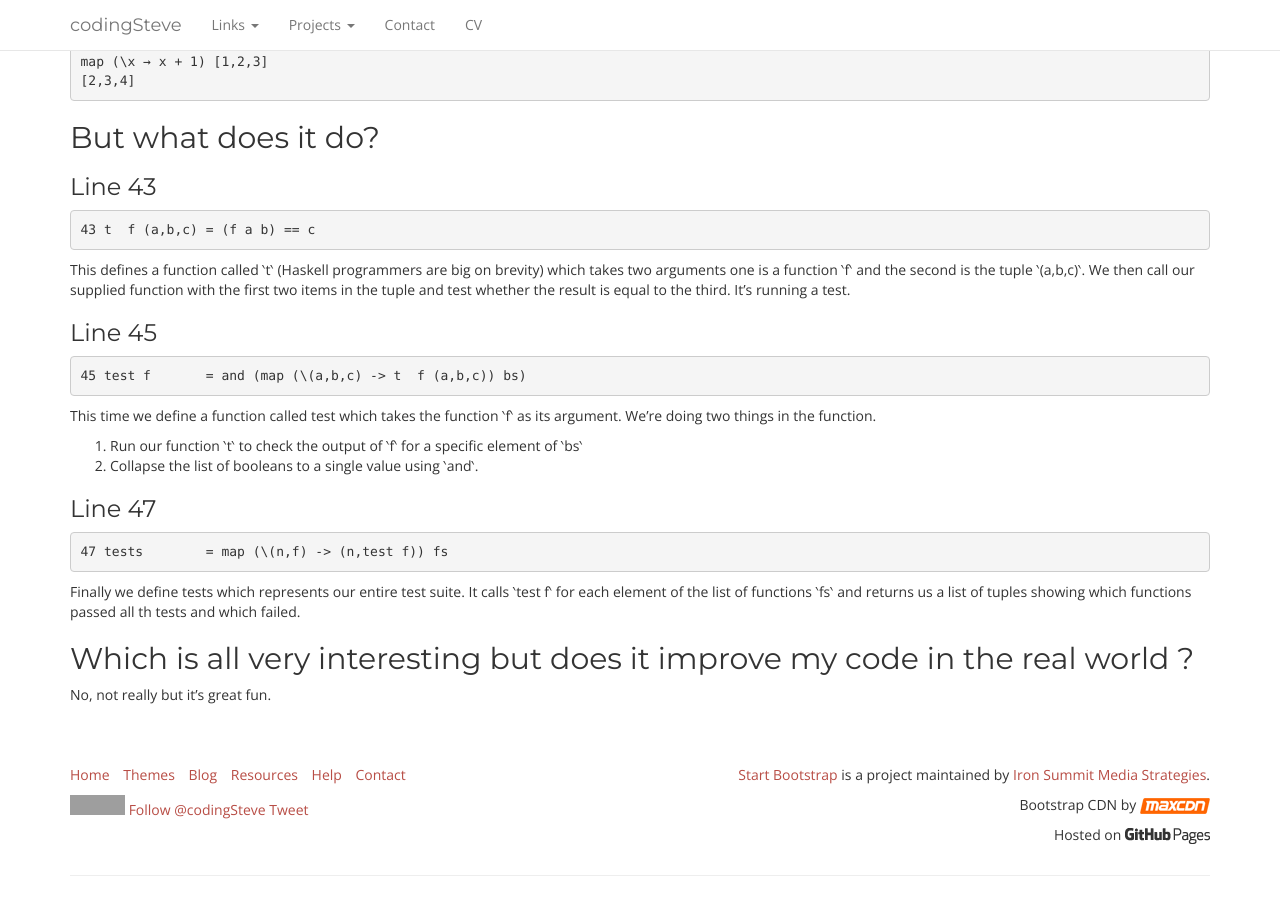
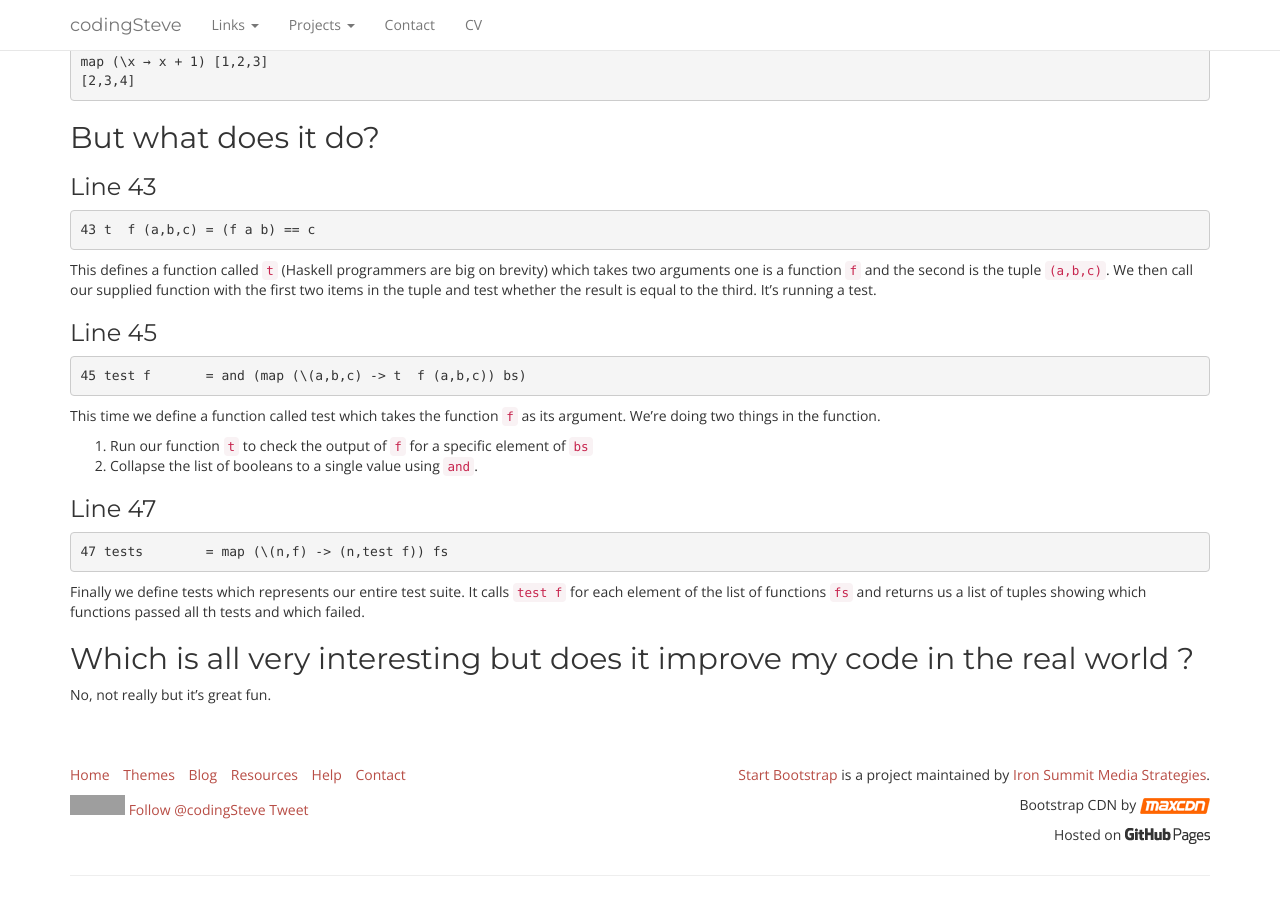
Before and after one commit to codingSteve/codingSteve.github.io, a Jekyll site: the page built from docs/2015-11-05-haskell.md, in a window 1280 px wide and 900 px high, scrolled down 1243 px. Built offline with Jekyll 4.4.1, drawn with Linux system fonts in a browser that asks for light colours; nearby versions of some CDN libraries; comment, search, counter and statistics services are not loaded; grey boxes are pictures that could not be loaded.

Commit message:
correct back ticks

```diff
--- a/docs/2015-11-05-haskell.md
+++ b/docs/2015-11-05-haskell.md
@@ -78,23 +78,23 @@ We supply a function and a list to operate on like this
 
     43 t  f (a,b,c) = (f a b) == c
 
-This defines a function called ‵t‵ (Haskell programmers are big on brevity) which takes two arguments one is a function ‵f‵ and the second is the tuple ‵(a,b,c)‵. We then call our supplied function with the first two items in the tuple and test whether the result is equal to the third. It's running a test.
+This defines a function called `t` (Haskell programmers are big on brevity) which takes two arguments one is a function `f` and the second is the tuple `(a,b,c)`. We then call our supplied function with the first two items in the tuple and test whether the result is equal to the third. It's running a test.
 
 
 ###Line 45
 
     45 test f       = and (map (\(a,b,c) -> t  f (a,b,c)) bs)
 
-This time we define a function called test which takes the function ‵f‵ as its argument.
+This time we define a function called test which takes the function `f` as its argument.
 We're doing two things in the function.
-1. Run our function ‵t‵ to check the output of ‵f‵ for a specific element of ‵bs‵
-2. Collapse the list of booleans to a single value using ‵and‵.
+1. Run our function `t` to check the output of `f` for a specific element of `bs`
+2. Collapse the list of booleans to a single value using `and`.
 
 ###Line 47
 
     47 tests        = map (\(n,f) -> (n,test f)) fs
 
-Finally we define tests which represents our entire test suite. It calls ‵test f‵ for each element of the list of functions ‵fs‵ and returns us a list of tuples showing which functions passed all th tests and which failed.
+Finally we define tests which represents our entire test suite. It calls `test f` for each element of the list of functions `fs` and returns us a list of tuples showing which functions passed all th tests and which failed.
 
 ##Which is all very interesting but does it improve my code in the real world ?
 
```
